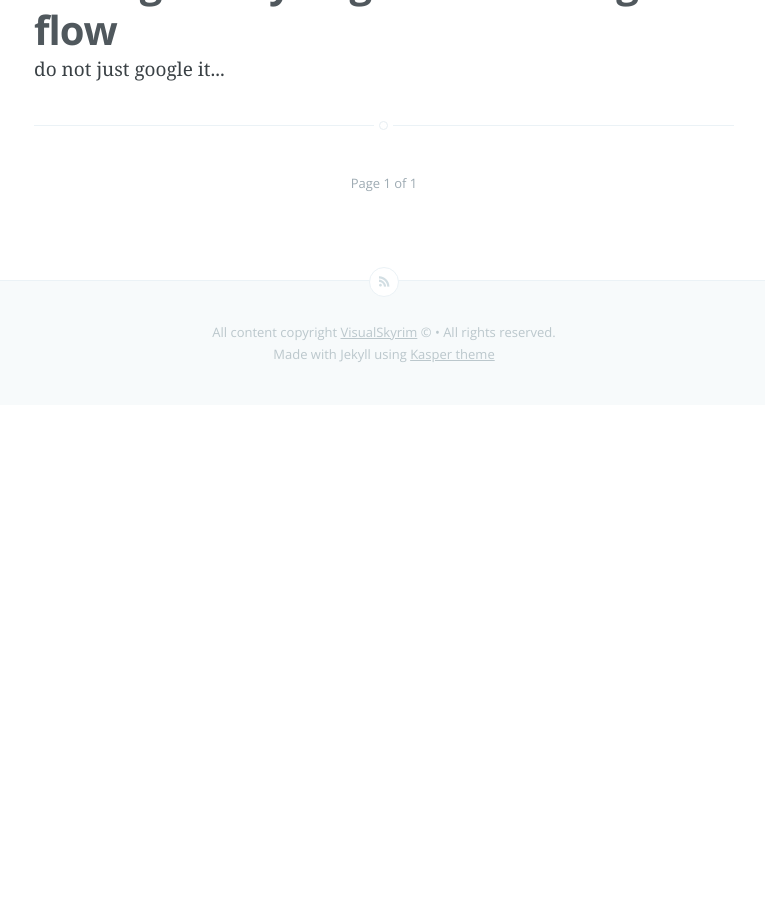
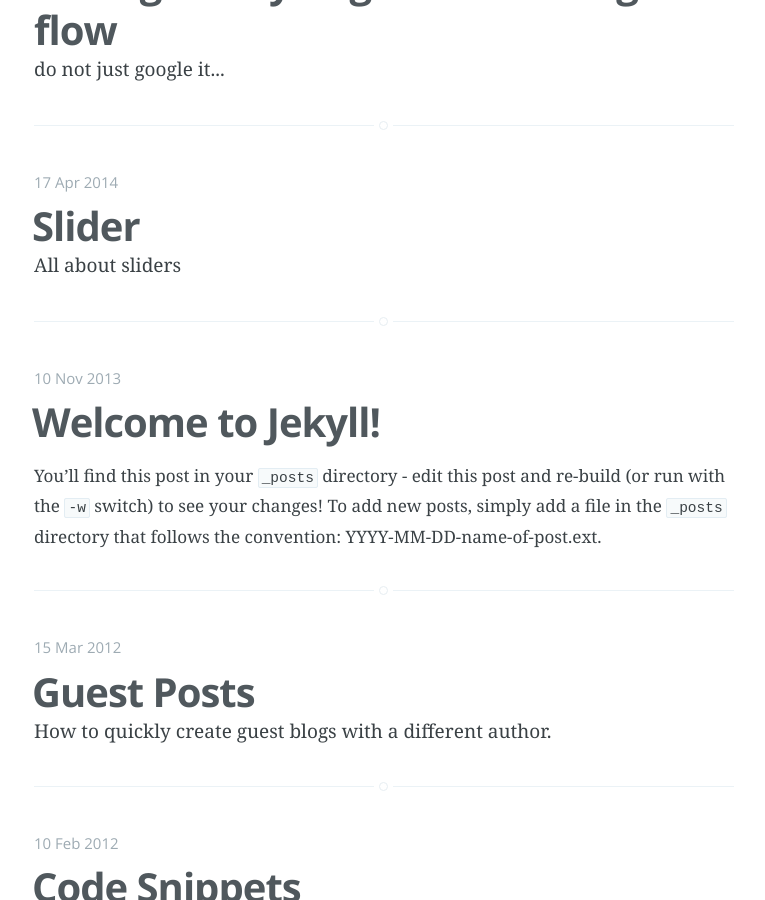
Before and after one commit to visualskyrim/visualskyrim.github.io, a Jekyll site: the page built from index.html, in a window 1280 px wide and 900 px high, scrolled down 668 px. Shown: the whole window, without its empty margins (256-1021 px from the left). Built offline with Jekyll 4.4.1, drawn with Linux system fonts in a browser that asks for light colours; Markdown is read by kramdown in place of the engine named in the settings; the list of posts is cut into pages by our own code; before the commit the page ends 1073 px from its top, so only the background shows below that; some of the changed text lies outside the part shown.

Commit message:
Revert "delete useless posts"
This reverts commit ab6480d54a706b210e042a171516157f2714ee41.

```diff
--- /dev/null
+++ b/_posts/2012-01-19-using-web-icons.markdown
@@ -0,0 +1,30 @@
+---
+layout: post
+title: Using the Web Icons
+category: Design
+
+excerpt: Quick overview on how to use the Typicon web font icons included with this template.
+
+---
+
+This template uses [Typicons][ty] web font, provided by [Fontello][fo] font bundling service. It allows you to quickly
+add nice icons into your pages by using css tags.
+
+To add an icon somewhere in the template simply do:
+
+{% highlight html %}
+<i class="icon-home"></i>
+{% endhighlight %}
+
+This will insert a home icon, just as the one seen in the sidebar. The available class names you can use are as follows:
+
+![Available Icons][icons]
+
+These should work in all the browsers, all the way down to and including IE7, but not IE6.
+
+
+
+[ty]: http://typicons.com/
+[fo]: http://fontello.com/
+
+[icons]: /resources/img/icons.png "Available Icons"
--- /dev/null
+++ b/_posts/2012-02-10-code-snippets.markdown
@@ -0,0 +1,17 @@
+---
+layout: post
+title: Code Snippets
+category: Design
+
+excerpt: Quick overview on how to post code snippets using Liquid tags and how to escape or not escape markdown and HTML in your blog entries.
+
+---
+
+Whenever you need to post a code snippet, use the liquid tags `hilight` and `endhilight` like this:
+
+{% highlight ruby %}
+# some code goes here
+puts "Hello World!"
+{% endhighlight %}
+
+Note that this only provides color-coding. For that you might need to use a front end colorization engine like Highlight.JS or something similar.
--- /dev/null
+++ b/_posts/2012-03-15-guest-blogs.markdown
@@ -0,0 +1,13 @@
+---
+layout: post
+title: Guest Posts
+category: Meta
+author: John Smith
+
+excerpt: How to quickly create guest blogs with a different author.
+
+---
+
+If you want to create a guest post that will appear as if written by another author, simply add an `author` attribute to the
+YAML header of your blog post. This will be picked up in the template and displayed in the meta-section both on the front page
+as well as on the individual post pages.
--- /dev/null
+++ b/_posts/2013-11-10-welcome-to-jekyll.markdown
@@ -0,0 +1,24 @@
+---
+layout: post
+title:  "Welcome to Jekyll!"
+date:   2013-11-10 10:18:00
+categories: jekyll update
+---
+
+You'll find this post in your `_posts` directory - edit this post and re-build (or run with the `-w` switch) to see your changes!
+To add new posts, simply add a file in the `_posts` directory that follows the convention: YYYY-MM-DD-name-of-post.ext.
+
+Jekyll also offers powerful support for code snippets:
+
+{% highlight ruby %}
+def print_hi(name)
+  puts "Hi, #{name}"
+end
+print_hi('Tom')
+#=> prints 'Hi, Tom' to STDOUT.
+{% endhighlight %}
+
+Check out the [Jekyll docs][jekyll] for more info on how to get the most out of Jekyll. File all bugs/feature requests at [Jekyll's GitHub repo][jekyll-gh].
+
+[jekyll-gh]: https://github.com/mojombo/jekyll
+[jekyll]:    http://jekyllrb.com
--- /dev/null
+++ b/_posts/2014-04-17-slider.markdown
@@ -0,0 +1,12 @@
+---
+layout: post
+title: Slider
+category: dev log
+author: Chris Kong
+
+excerpt: All about sliders
+
+---
+
+
+{% include slider/slider01.html %}
--- a/_posts/2014-04-21-the-right-way-to-get-start-with-git-flow.markdown
+++ b/_posts/2014-04-21-the-right-way-to-get-start-with-git-flow.markdown
@@ -8,6 +8,7 @@ excerpt: do not just google it...
 
 ---
 
+# The right way to get start with git flow
 
 ### The cheatsheet
 
```
Also changed, not shown: _posts/2012-01-18-hello-world.markdown (added, +16 -0 lines).
